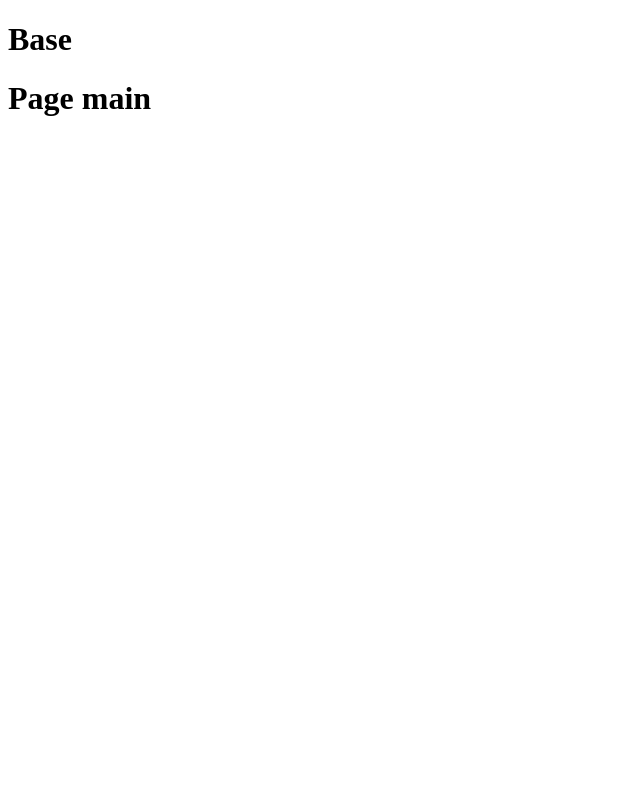
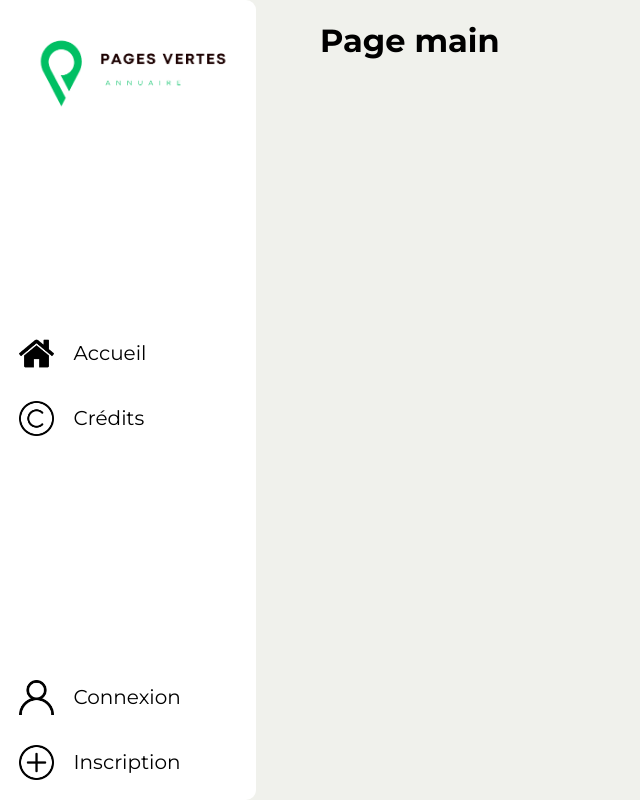
Before and after one commit to th0mate/PagesVertes, a Symfony app: template templates/utilisateurs/accueil.html.twig in a window 1280 px wide. Shown: the whole page, without its empty margins (0-640 px from the left). Run offline with Twig, Linux system fonts and the light colour scheme; the template is opened without the code that fills it, so the values that code supplies are empty; some libraries are stand-ins or nearby versions.

Commit message:
feat : début front et avancées controlleurs

```diff
--- a/public/css/base.css
+++ b/public/css/base.css
@@ -1,3 +1,27 @@
+@import url('https://fonts.googleapis.com/css2?family=Montserrat:ital,wght@0,100..900;1,100..900&family=Roboto:ital,wght@0,100;0,300;0,400;0,500;0,700;0,900;1,100;1,300;1,400;1,500;1,700;1,900&display=swap');
+
+
+
+html {
+    padding: 0;
+    margin: 0;
+    background-color: #f0f1ec;
+    font-family: "Montserrat", sans-serif;
+}
+
+body {
+    margin: 0;
+    padding: 0;
+}
+
+
+/* variables */
+
+:root {
+    --vert: #4CAF50;
+    --jaune: #f8cb3c;
+}
+
 
 /**
 ------------------------------------------------------------------------------------------------------------------------
@@ -17,11 +41,11 @@
     top: 30px;
     right: 50%;
     transform: translateX(50%);
-    animation:flashes-animation 5s 1;
-    -webkit-animation:flashes-animation 5s 1;
+    animation: flashes-animation 5s 1;
+    -webkit-animation: flashes-animation 5s 1;
     animation-fill-mode: forwards;
-    animation-delay:3s;
-    -webkit-animation-delay:1s;
+    animation-delay: 3s;
+    -webkit-animation-delay: 1s;
     -webkit-animation-fill-mode: forwards;
 }
 
@@ -76,15 +100,111 @@
 
 
 @-webkit-keyframes flashes-animation {
-    0%   {opacity: 1;}
-    50% {opacity: 1;}
-    90% {opacity: 0;}
-    100% {opacity: 0;}
+    0% {
+        opacity: 1;
+    }
+    50% {
+        opacity: 1;
+    }
+    90% {
+        opacity: 0;
+    }
+    100% {
+        opacity: 0;
+    }
 }
-
 
 
 /**
 ------------------------------------------------------------------------------------------------------------------------
------------------------------------------------- NAVBAR ----------------------------------------------------------------
+------------------------------------------------ WRAP ----------------------------------------------------------------
  */
+
+.separator {
+    display: flex;
+    justify-content: space-between;
+    width: 100%;
+
+    .bandeau {
+        background-color: white;
+        height: 100vh;
+        width: 20%;
+        display: flex;
+        flex-direction: column;
+        justify-content: space-between;
+        align-items: center;
+        position: sticky;
+        border-bottom-right-radius: 10px;
+        border-top-right-radius: 10px;
+
+        img {
+            width: 90%;
+            padding-top: 30px;
+            cursor: pointer;
+        }
+
+        .wrapElements {
+            width: 90%;
+            min-height: 50px;
+            display: flex;
+            flex-direction: column;
+            justify-content: center;
+            align-items: center;
+            align-content: center;
+
+        }
+
+
+        .element {
+            text-decoration: none;
+            width: 95%;
+            min-height: 30px;
+            border-radius: 10px;
+            display: flex;
+            justify-content: flex-start;
+            align-items: center;
+            align-content: center;
+            padding: 10px;
+            transition: background-color 0.5s ease-in-out;
+            cursor: pointer;
+            margin-bottom: 10px;
+            color: black;
+
+            img {
+                width: 35px;
+                padding: 0;
+            }
+
+            p {
+                margin: 0;
+                padding-left: 20px;
+                font-size: 20px;
+            }
+        }
+
+        .element:hover {
+            background-color: var(--jaune);
+        }
+
+
+        .actionsUtilisateur {
+            width: 90%;
+            min-height: 50px;
+            display: flex;
+            flex-direction: column;
+            justify-content: center;
+            align-items: center;
+            align-content: center;
+        }
+
+    }
+
+
+    .other {
+        min-height: 100vh;
+        width: 75%;
+        background-color: #f0f1ec;
+        padding-left: 5%;
+    }
+
+}
--- a/src/Controller/UtilisateurController.php
+++ b/src/Controller/UtilisateurController.php
@@ -16,7 +16,7 @@ use App\Repository\PublicationRepository;
 class UtilisateurController extends AbstractController
 {
 
-    #[Route('/', name: 'pages_rouges')]
+    #[Route('/', name: 'pages_vertes', methods: ['GET', 'POST'])]
     public function pagesRouges(Request $request): Response
     {
         $this->addFlash('success', 'ceci est un test');
--- a/templates/base.html.twig
+++ b/templates/base.html.twig
@@ -4,6 +4,7 @@
     <title>{% block page_title %}{% endblock %}</title>
     <meta charset="utf-8">
     <link rel="stylesheet" type="text/css" href="{{ asset('css/base.css') }}">
+    <link rel="icon" type="image/png" href="{{ asset('img/favicon.png') }}">
 </head>
 <body>
 
@@ -40,14 +41,60 @@
 </div>
 
 
+<div class="separator">
 
-<header>
-    <h1>Base</h1>
-</header>
+    <div class="bandeau">
+
+        <img src="{{ asset('img/logo.png') }}" alt="">
+
+        <div class="wrapElements">
+
+            <a class="element" href="{{ path('pages_vertes') }}">
+                <img src="{{ asset('img/accueil.png') }}" alt="">
+                <p>Accueil</p>
+            </a>
+
+            <a class="element" href="{{ path('credits') }}">
+                <img src="{{ asset('img/credits.png') }}" alt="">
+                <p>Crédits</p>
+            </a>
+
+            {% if is_granted('ROLE_USER') %}
+                <a class="element">
+                    <img src="{{ asset('img/utilisateur.png') }}" alt="">
+                    <p>Mon profil</p>
+                </a>
+            {% endif %}
+
+        </div>
+
+        <div class="actionsUtilisateur">
+            {% if not is_granted('ROLE_USER') %}
+                <a class="element">
+                    <img src="{{ asset('img/utilisateur.png') }}" alt="">
+                    <p>Connexion</p>
+                </a>
+                <a class="element">
+                    <img src="{{ asset('img/inscription.png') }}" alt="">
+                    <p>Inscription</p>
+                </a>
+            {% else %}
+                <a class="element">
+                    <img src="{{ asset('img/se-deconnecter.png') }}" alt="">
+                    <p>Déconnexion</p>
+                </a>
+            {% endif %}
+        </div>
 
 
-{% block page_content %}
-{% endblock %}
+    </div>
+
+    <div class="other">
+        {% block page_content %}
+        {% endblock %}
+    </div>
+
+</div>
 
 </body>
 </html>
--- a/templates/utilisateurs/accueil.html.twig
+++ b/templates/utilisateurs/accueil.html.twig
@@ -1,7 +1,7 @@
 {% extends 'base.html.twig' %}
 
 {% block page_title %}
-    The Feed
+    Pages Vertes | Accueil
 {% endblock %}
 
 {% block page_content %}
```
Also changed, not shown: src/Controller/CreditController.php (added, +16 -0 lines), templates/credits/credits.html.twig (added, +20 -0 lines), public/img/accueil.png (added), public/img/credits.png (added), public/img/favicon.png (added), public/img/inscription.png (added), public/img/logo.png (added), public/img/se-deconnecter.png (added), public/img/utilisateur.png (added).
